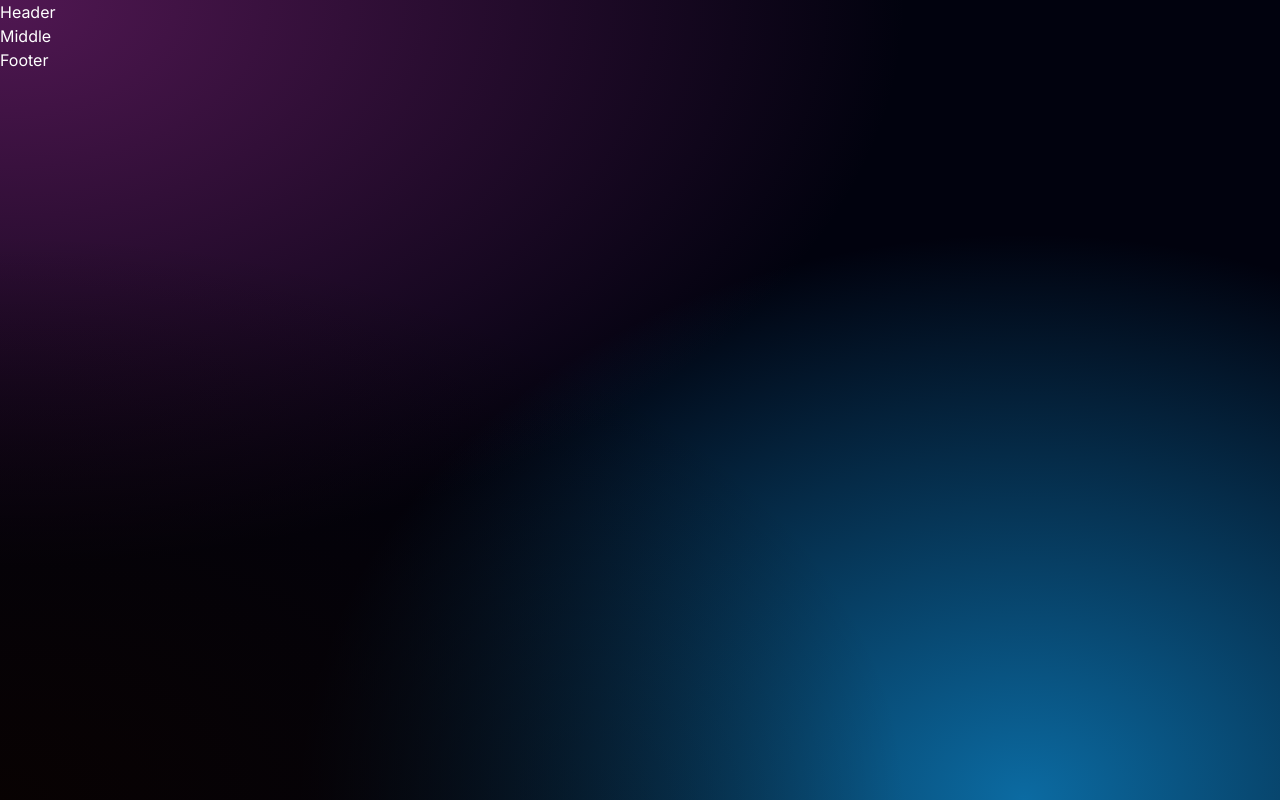
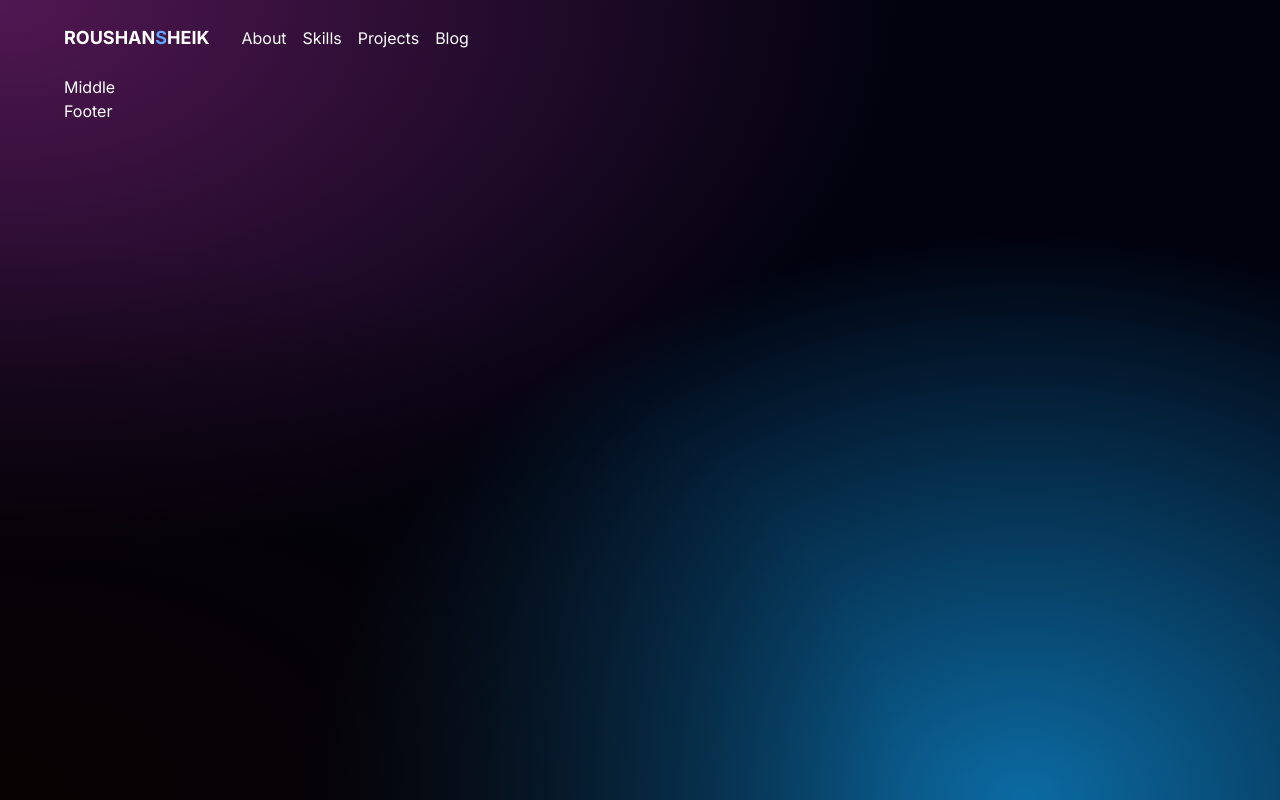
Before and after one commit to roushan-sheik/roushansheik.me, a Next.js app: page / in a window 1280 px wide. Built offline with nearby package versions, Linux system fonts and the light colour scheme.

Commit message:
add: header added

```diff
--- a/src/app/layout.js
+++ b/src/app/layout.js
@@ -14,8 +14,8 @@ export const metadata = {
 export default function RootLayout({ children }) {
   return (
     <html lang="en">
-      <body className={inter.className}>
-        <main className={"bg_gradient"}>
+      <body className={`${inter.className} bg_gradient`}>
+        <main className={" container w-[90%] mx-auto"}>
           <Header />
           <div>{children}</div>
           <Footer />
--- a/src/components/shared/header/Header.jsx
+++ b/src/components/shared/header/Header.jsx
@@ -1,5 +1,22 @@
+import { navData } from "@/constants/nav";
+import Link from "next/link";
 const Header = () => {
-  return <div>Header</div>;
+  return (
+    <div className="flex  items-center justify-between lg:justify-start space-x-8 py-6 ">
+      <div>
+        <h3 className="cursor-pointer font-bold   text-[18px]">
+          ROUSHAN<span className="text-blue-400">S</span>HEIK
+        </h3>
+      </div>
+      <div className={"flex lg:space-x-4 space-x-4 lg:text-base text-[12px] "}>
+        {navData.map((nav) => (
+          <Link href={nav.path} key={nav.id}>
+            <p>{nav.name}</p>
+          </Link>
+        ))}
+      </div>
+    </div>
+  );
 };
 
 export default Header;
--- /dev/null
+++ b/src/constants/nav.js
@@ -0,0 +1,6 @@
+export const navData = [
+  { id: 1, name: "About", path: "/about" },
+  { id: 2, name: "Skills", path: "/skills" },
+  { id: 3, name: "Projects", path: "/projects" },
+  { id: 4, name: "Blog", path: "/blog" },
+];
```
Also changed, not shown: src/constants/routes.js (deleted, +0 -18 lines), src/app/skills/page.jsx (added).
